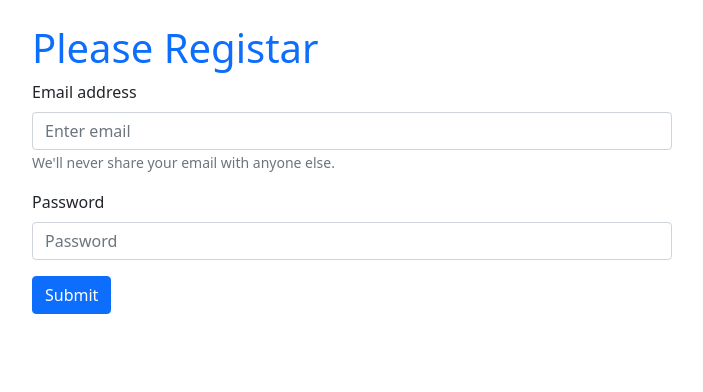
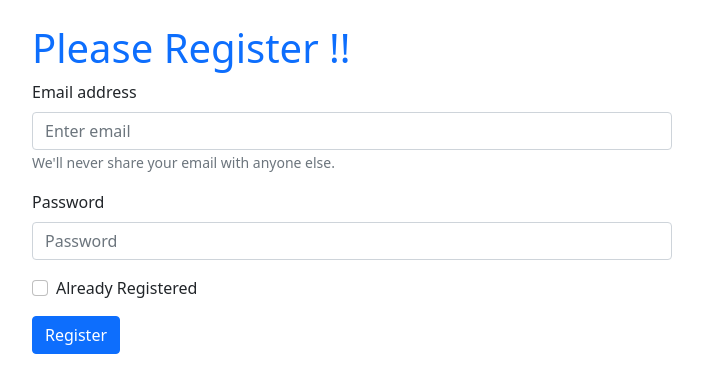
Before and after one commit to Asaduzzaman14/email-password-auth, a React (Create React App) app: page / in a window 1280 px wide. Shown: the top 392 px of the page, without its empty margins (288-991 px from the left). Built offline with nearby package versions, Linux system fonts and the light colour scheme.

Commit message:
login and register

```diff
--- a/src/App.js
+++ b/src/App.js
@@ -12,7 +12,13 @@ const auth = getAuth(app)
 function App() {
   const [email, setEmail] = useState('')
   const [pass, setPass] = useState('')
+  const [error, setError] = useState('')
+  const [validated, setValidated] = useState(false);
+  const [register, setRegistar] = useState(false)
 
+  const handelRegister = (event) => {
+    setRegistar(event.target.checked)
+  }
   const handeelEmailBlur = (e) => {
     setEmail(e.target.value);
   }
@@ -20,36 +26,73 @@ function App() {
     setPass(e.target.value);
   }
 
-  const hanelformSubmit = (e) => {
+  const hanelformSubmit = (event) => {
+    event.preventDefault();
+    const form = event.currentTarget;
+    if (form.checkValidity() === false) {
+      event.preventDefault();
+      event.stopPropagation();
+      return
+    }
+
+    if (!/(?=.*[!@#$%^&*])/.test(pass)) {
+      setError('password should contain at least one spacial carecter')
+
+      return
+    }
+    setValidated(true);
+    setError('')
 
     createUserWithEmailAndPassword(auth, email, pass)
       .then(result => {
         console.log(result.user);
+        setEmail('')
+        setPass('')
       })
-      .catch(err => console.log(err))
-    e.preventDefault()
-  }
+      .catch(err => {
+        console.log(err)
+        setError(err.massage)
+
+      })
+
+    event.preventDefault();
+  };
+
 
 
   return (
+
+
     <div className='w-50 mt-4 mx-auto'>
-      <h1 className='text-primary'>Please Registar</h1>
-      <Form onSubmit={hanelformSubmit}>
+      <h1 className='text-primary'>Please {register ? 'LogIn' : 'Register'} !!</h1>
+
+      <Form noValidate validated={validated} onSubmit={hanelformSubmit}>
+
+
         <Form.Group className="mb-3" controlId="formBasicEmail">
           <Form.Label>Email address</Form.Label>
-          <Form.Control onBlur={handeelEmailBlur} type="email" placeholder="Enter email" />
+          <Form.Control onBlur={handeelEmailBlur} type="email" placeholder="Enter email" required />
           <Form.Text className="text-muted">
             We'll never share your email with anyone else.
           </Form.Text>
+          <Form.Control.Feedback type="invalid">
+            Please provide a valid email.
+          </Form.Control.Feedback>
         </Form.Group>
 
         <Form.Group className="mb-3" controlId="formBasicPassword">
           <Form.Label>Password</Form.Label>
-          <Form.Control onBlur={handelpassBlur} type="password" placeholder="Password" />
+          <Form.Control onBlur={handelpassBlur} type="password" placeholder="Password" required />
+          <Form.Control.Feedback type="invalid">
+            Please provide a valid password.
+          </Form.Control.Feedback>
         </Form.Group>
-
+        <Form.Group className="mb-3" controlId="formBasicCheckbox">
+          <Form.Check onChange={handelRegister} type="checkbox" label="Already Registered" />
+        </Form.Group>
+        <p className='text-danger'>{error}</p>
         <Button variant="primary" type="submit">
-          Submit
+          {register ? 'LogIn' : 'Register'}
         </Button>
       </Form>
     </div>
```
